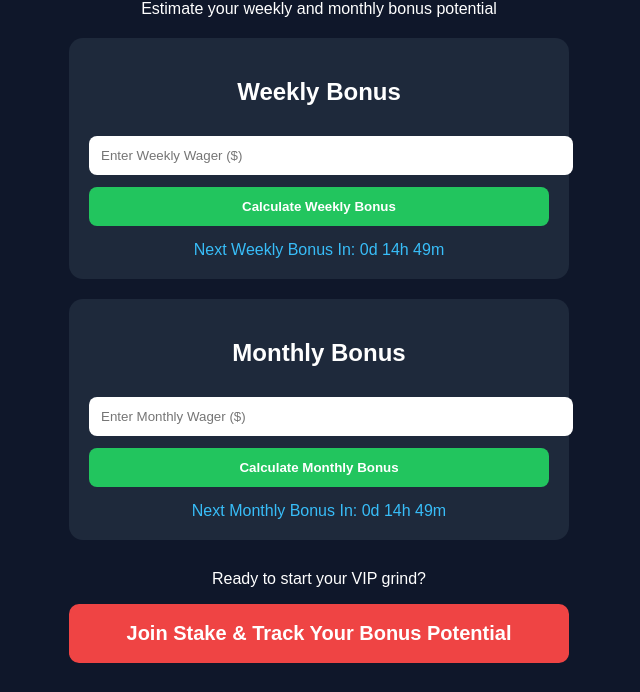
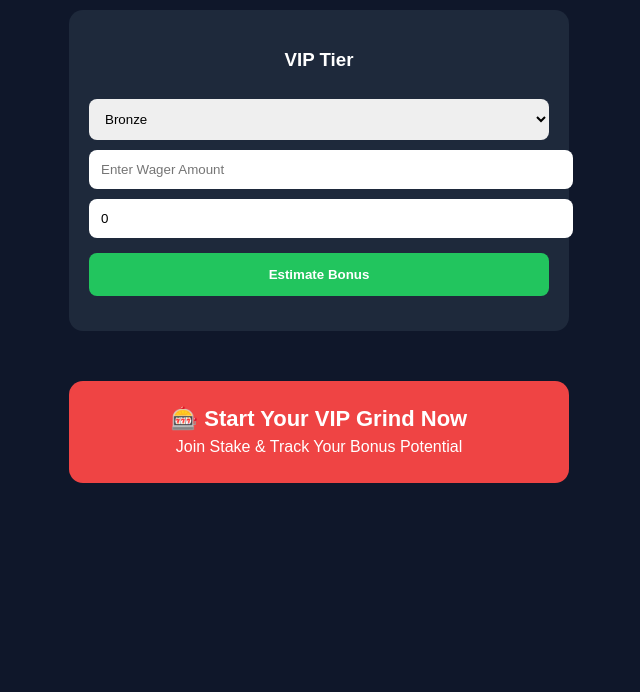
Before and after one commit to playarobinson42/Stake-vip-monthly-wekklycalculator, a plain HTML site: page index.html in a window 1280 px wide. Shown: the part 108-800 px from the top of the page, without its empty margins (321-961 px from the left). Drawn offline with Linux system fonts and the light colour scheme.

Commit message:
Update index.html

```diff
--- a/index.html
+++ b/index.html
@@ -1,17 +1,16 @@
 <!DOCTYPE html>
-<html lang="en">
+<html>
 <head>
 <meta charset="UTF-8">
-<meta name="viewport" content="width=device-width, initial-scale=1.0">
 <title>VIP Bonus Calculator</title>
 
 <style>
 body{
     background:#0f172a;
     color:white;
-    font-family:Arial, sans-serif;
+    font-family:Arial;
     text-align:center;
-    padding:20px;
+    padding:30px;
 }
 
 .container{
@@ -26,21 +25,21 @@
     margin-top:20px;
 }
 
-input{
+input, select{
     width:100%;
     padding:12px;
+    margin-top:10px;
+    border-radius:8px;
     border:none;
-    border-radius:8px;
-    margin-top:10px;
 }
 
 button{
     width:100%;
-    padding:12px;
-    margin-top:12px;
+    padding:14px;
+    margin-top:15px;
+    background:#22c55e;
     border:none;
     border-radius:8px;
-    background:#22c55e;
     color:white;
     font-weight:bold;
     cursor:pointer;
@@ -49,26 +48,20 @@
 .result{
     margin-top:15px;
     font-size:18px;
-    font-weight:bold;
 }
 
-.countdown{
-    margin-top:12px;
-    color:#38bdf8;
+.banner{
+    margin-top:50px;
 }
 
-.cta{
-    margin-top:30px;
-}
-
-.cta a{
+.banner a{
     display:block;
     background:#ef4444;
     color:white;
-    padding:18px;
-    border-radius:10px;
+    padding:25px;
+    border-radius:14px;
     text-decoration:none;
-    font-size:20px;
+    font-size:22px;
     font-weight:bold;
 }
 </style>
@@ -79,89 +72,64 @@
 <div class="container">
 
 <h1>VIP Bonus Calculator</h1>
-<p>Estimate your weekly and monthly bonus potential</p>
 
 <div class="card">
-<h2>Weekly Bonus</h2>
-<input type="number" id="weeklyWager" placeholder="Enter Weekly Wager ($)">
-<button onclick="calcWeekly()">Calculate Weekly Bonus</button>
-<div id="weeklyResult" class="result"></div>
-<div id="weeklyCountdown" class="countdown"></div>
+
+<h3>VIP Tier</h3>
+
+<select id="vip">
+<option value="0.0007">Bronze</option>
+<option value="0.0010">Silver</option>
+<option value="0.0013">Gold</option>
+<option value="0.0018">Platinum</option>
+<option value="0.0025">Diamond</option>
+</select>
+
+<input id="wager" type="number" placeholder="Enter Wager Amount">
+<input id="net" type="number" placeholder="Enter Net Profit/Loss (negative if loss)" value="0">
+
+<button onclick="calculate()">Estimate Bonus</button>
+
+<div id="result" class="result"></div>
+
 </div>
 
-<div class="card">
-<h2>Monthly Bonus</h2>
-<input type="number" id="monthlyWager" placeholder="Enter Monthly Wager ($)">
-<button onclick="calcMonthly()">Calculate Monthly Bonus</button>
-<div id="monthlyResult" class="result"></div>
-<div id="monthlyCountdown" class="countdown"></div>
-</div>
-
-<div class="cta">
-<p>Ready to start your VIP grind?</p>
+<!-- Affiliate Banner -->
+<div class="banner">
 <a href="https://stake.com/?c=oaMn3XsJ" target="_blank">
+🎰 Start Your VIP Grind Now<br>
+<span style="font-size:16px;font-weight:normal;">
 Join Stake & Track Your Bonus Potential
+</span>
 </a>
 </div>
 
 </div>
 
 <script>
+function calculate(){
 
-/* Bonus Calculators */
+let multiplier = parseFloat(document.getElementById("vip").value);
+let wager = parseFloat(document.getElementById("wager").value);
+let net = parseFloat(document.getElementById("net").value);
 
-function calcWeekly(){
-    let wager=document.getElementById("weeklyWager").value;
-    let estimate=wager*0.0007;
-    document.getElementById("weeklyResult").innerHTML=
-    "Estimated Weekly Bonus: $" + estimate.toFixed(2);
+if(!wager){
+document.getElementById("result").innerHTML="Enter wager amount";
+return;
 }
 
-function calcMonthly(){
-    let wager=document.getElementById("monthlyWager").value;
-    let estimate=wager*0.0015;
-    document.getElementById("monthlyResult").innerHTML=
-    "Estimated Monthly Bonus: $" + estimate.toFixed(2);
+let bonus = wager * multiplier;
+
+if(net < 0){
+bonus += Math.abs(net) * 0.0015;
+}
+else if(net > 0){
+bonus *= 0.5;
 }
 
-/* Countdown System */
-
-function weeklyCountdown(){
-    let now=new Date();
-    let nextWeek=new Date(now);
-    nextWeek.setDate(now.getDate()+(7-now.getDay()));
-    nextWeek.setHours(0,0,0,0);
-
-    let diff=nextWeek-now;
-
-    let days=Math.floor(diff/(1000*60*60*24));
-    let hours=Math.floor(diff/(1000*60*60)%24);
-    let minutes=Math.floor(diff/(1000*60)%60);
-
-    document.getElementById("weeklyCountdown").innerHTML=
-    "Next Weekly Bonus In: "+days+"d "+hours+"h "+minutes+"m";
+document.getElementById("result").innerHTML=
+"Estimated Bonus: $" + bonus.toFixed(2);
 }
-
-function monthlyCountdown(){
-    let now=new Date();
-    let nextMonth=new Date(now.getFullYear(),now.getMonth()+1,1);
-
-    let diff=nextMonth-now;
-
-    let days=Math.floor(diff/(1000*60*60*24));
-    let hours=Math.floor(diff/(1000*60*60)%24);
-    let minutes=Math.floor(diff/(1000*60)%60);
-
-    document.getElementById("monthlyCountdown").innerHTML=
-    "Next Monthly Bonus In: "+days+"d "+hours+"h "+minutes+"m";
-}
-
-setInterval(weeklyCountdown,60000);
-setInterval(monthlyCountdown,60000);
-
-weeklyCountdown();
-monthlyCountdown();
-
 </script>
 
 </body>
```
